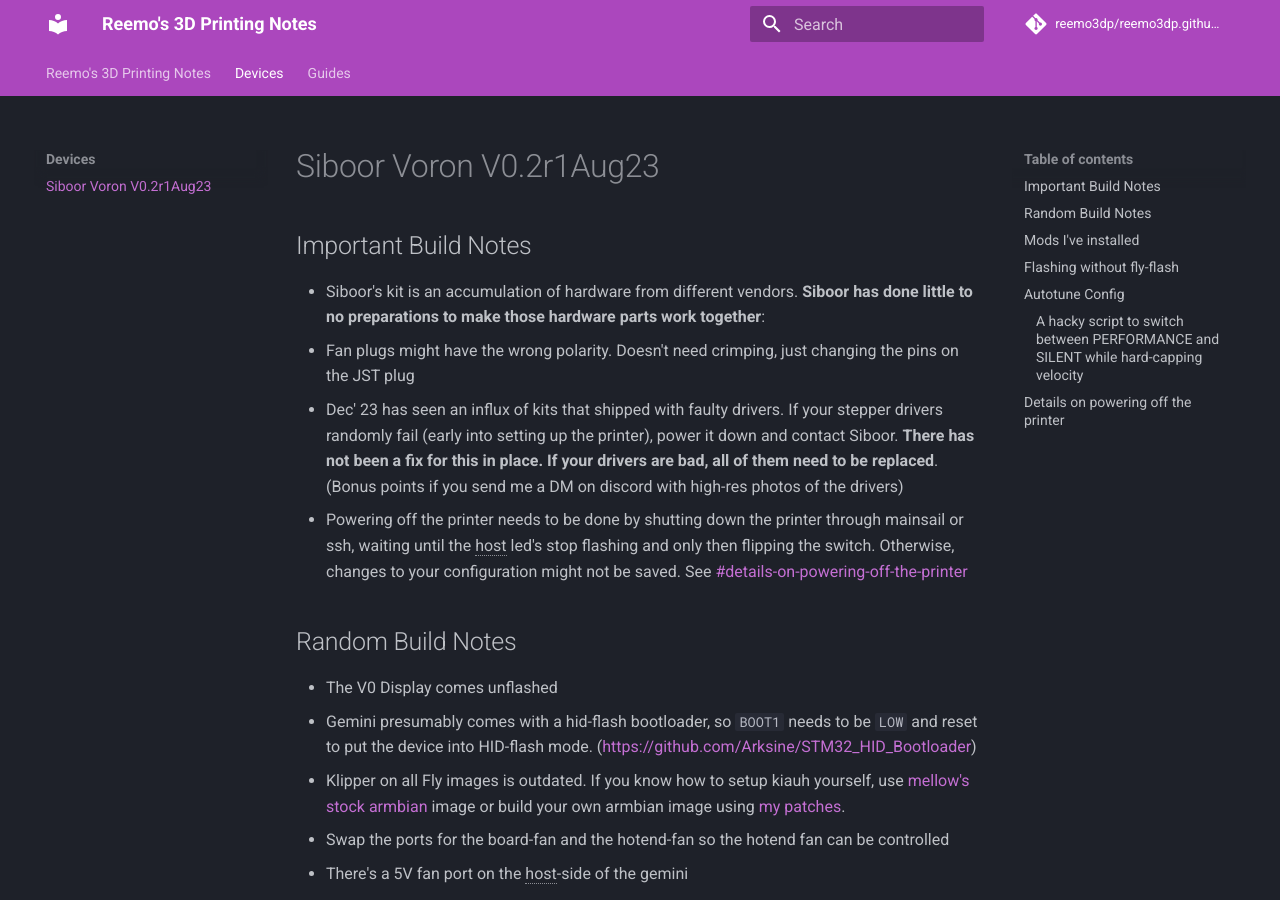
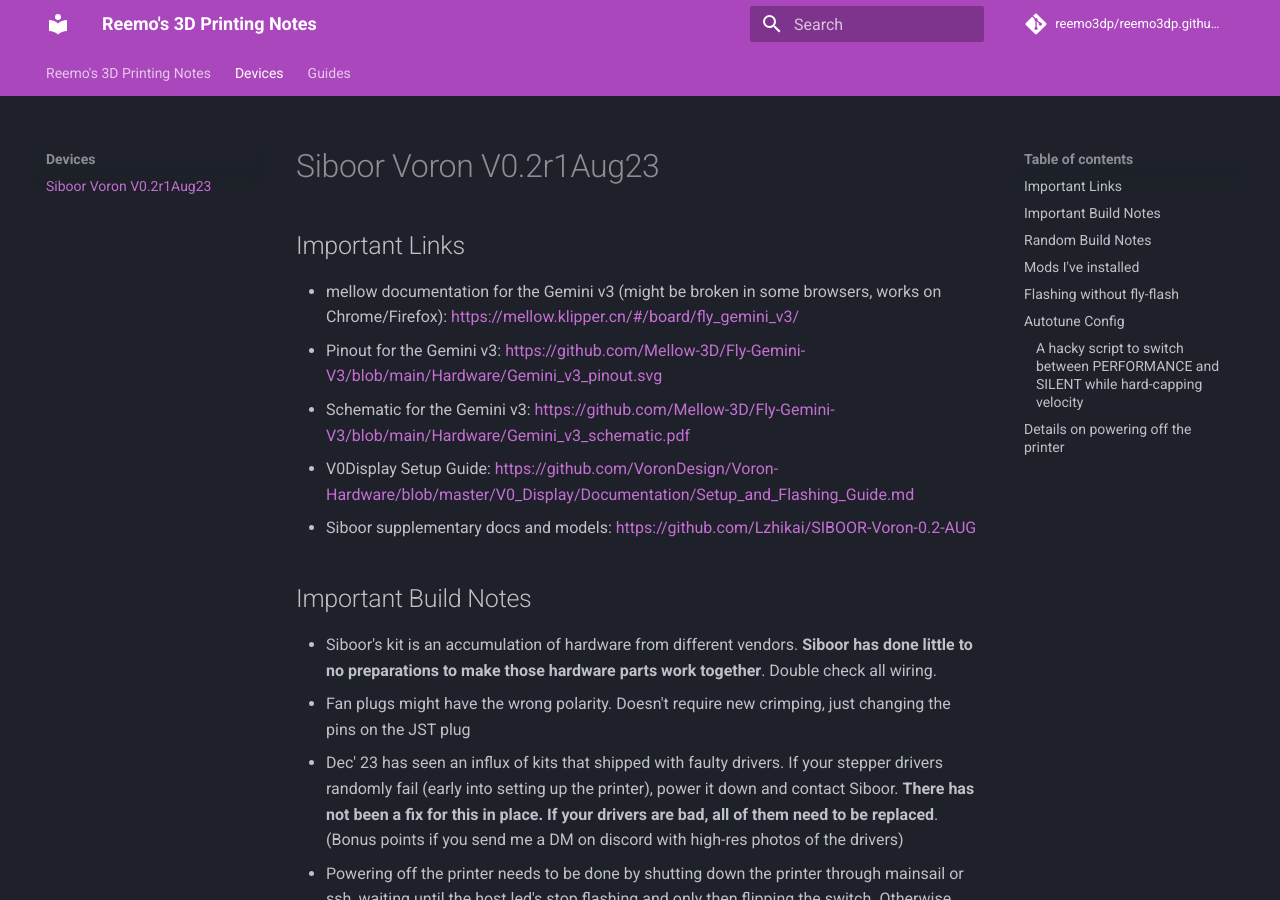
Before and after one commit to reemo3dp/reemo3dp.github.io, an MkDocs documentation site: the page built from docs/devices/Siboor-Voron-V0.2r1Aug23.md, in a window 1280 px wide and 900 px high. Built offline with MkDocs 1.6.1 and Material for MkDocs 9.7.7, drawn with Linux system fonts in a browser that asks for light colours; comment, search, counter and statistics services are not loaded.

Commit message:
Update Siboor-Voron-V0.2r1Aug23.md

```diff
--- a/docs/devices/Siboor-Voron-V0.2r1Aug23.md
+++ b/docs/devices/Siboor-Voron-V0.2r1Aug23.md
@@ -1,7 +1,17 @@
+## Important Links
+
+- mellow documentation for the Gemini v3 (might be broken in some browsers, works on Chrome/Firefox):  https://mellow.klipper.cn/#/board/fly_gemini_v3/
+- Pinout for the Gemini v3: https://github.com/Mellow-3D/Fly-Gemini-V3/blob/main/Hardware/Gemini_v3_pinout.svg
+- Schematic for the Gemini v3: https://github.com/Mellow-3D/Fly-Gemini-V3/blob/main/Hardware/Gemini_v3_schematic.pdf
+- V0Display Setup Guide:
+https://github.com/VoronDesign/Voron-Hardware/blob/master/V0_Display/Documentation/Setup_and_Flashing_Guide.md
+- Siboor supplementary docs and models:
+https://github.com/Lzhikai/SIBOOR-Voron-0.2-AUG
+
 ## Important Build Notes
 
-- Siboor's kit is an accumulation of hardware from different vendors. **Siboor has done little to no preparations to make those hardware parts work together**:
-- Fan plugs might have the wrong polarity. Doesn't need crimping, just changing the pins on the JST plug
+- Siboor's kit is an accumulation of hardware from different vendors. **Siboor has done little to no preparations to make those hardware parts work together**. Double check all wiring.
+- Fan plugs might have the wrong polarity. Doesn't require new crimping, just changing the pins on the JST plug
 - Dec' 23 has seen an influx of kits that shipped with faulty drivers. If your stepper drivers randomly fail (early into setting up the printer), power it down and contact Siboor. **There has not been a fix for this in place. If your drivers are bad, all of them need to be replaced**. (Bonus points if you send me a DM on discord with high-res photos of the drivers)
 - Powering off the printer needs to be done by shutting down the printer through mainsail or ssh, waiting until the host led's stop flashing and only then flipping the switch. Otherwise, changes to your configuration might not be saved. See [#details-on-powering-off-the-printer](#details-on-powering-off-the-printer)
 
```
